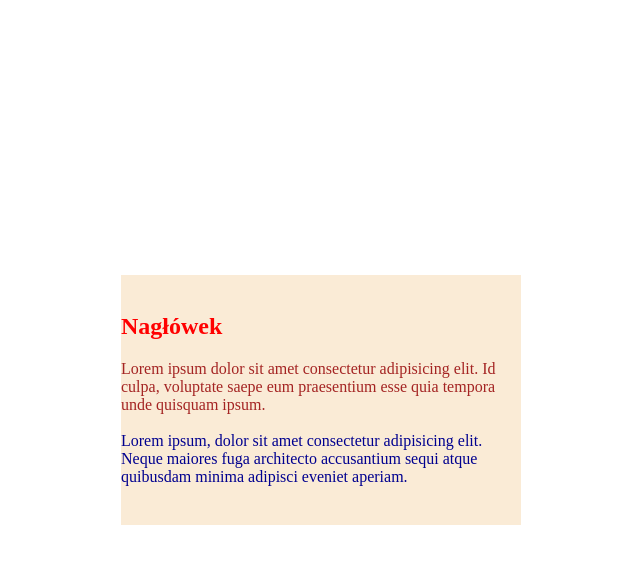
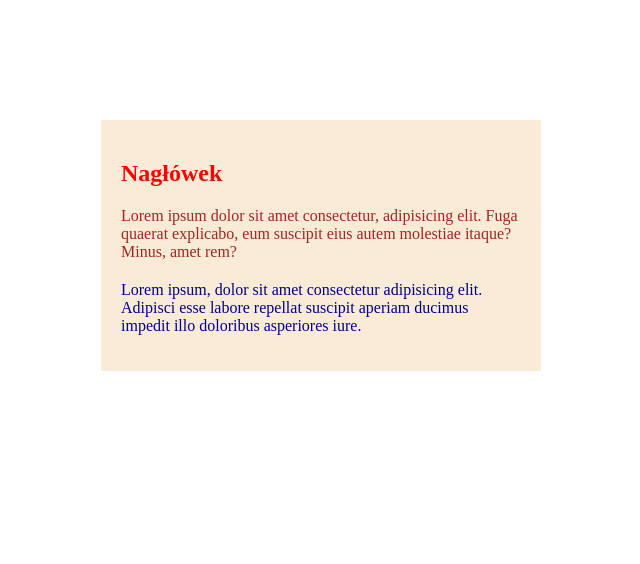
Before and after one commit to joannaskrzypinska2/18-css-kolory, a plain HTML site: page index.html in a window 1280 px wide. Shown: the whole page, without its empty margins (319-959 px from the left). Drawn offline with Linux system fonts and the light colour scheme.

Commit message:
poprawne paragrafy

```diff
--- a/css/style.css
+++ b/css/style.css
@@ -1,19 +1,19 @@
 section {
     background-color: #faebd6;
-    height: 250px;
     width: 400px;
-    position: absolute;
-        top: 50%;
-        left: 50%;
-        margin-right: -50%;
-        transform: translate(-50%, -50%)
+    margin: 120px auto;
+    padding: 20px;
 }
+
 h1 {
     color: #ff0000;
 }
-p1 {
+
+.paragraf-brown {
     color: #a42423;
+    margin: 20px 0;
 }
-p2 {
+
+.paragraf-blue {
     color: #00008f;
 }
--- a/index.html
+++ b/index.html
@@ -8,11 +8,9 @@
 </head>
 <body>
     <section>
-        <br>
         <h1>Nagłówek</h1>
-        <p1>Lorem ipsum dolor sit amet consectetur adipisicing elit. Id culpa, voluptate saepe eum praesentium esse quia tempora unde quisquam ipsum.</p1><br>
-        <br>
-        <p2>Lorem ipsum, dolor sit amet consectetur adipisicing elit. Neque maiores fuga architecto accusantium sequi atque quibusdam minima adipisci eveniet aperiam.</p2>
+        <p class="paragraf-brown">Lorem ipsum dolor sit amet consectetur, adipisicing elit. Fuga quaerat explicabo, eum suscipit eius autem molestiae itaque? Minus, amet rem?</p>
+        <p class="paragraf-blue">Lorem ipsum, dolor sit amet consectetur adipisicing elit. Adipisci esse labore repellat suscipit aperiam ducimus impedit illo doloribus asperiores iure.</p>
     </section>
 </body>
 </html>
```
